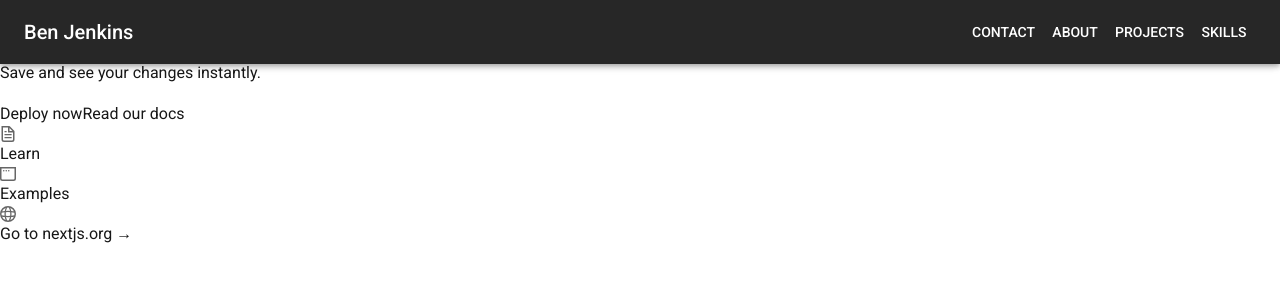
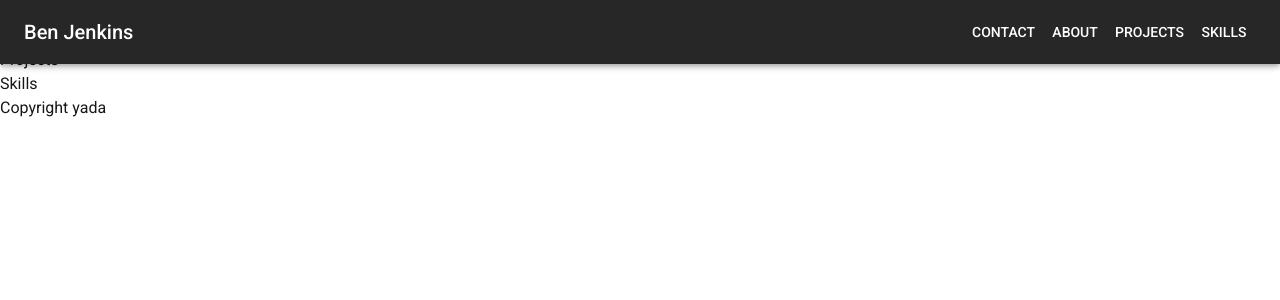
Before and after one commit to benjenkinsv95/react-next-redux-ts-portfolio, a Next.js app: page / in a window 1280 px wide. Shown: the top 300 px of the page. Built offline with nearby package versions, Linux system fonts and the light colour scheme; what @mui/material-nextjs would draw is missing.

Commit message:
Add scaffolding for portfolio website

```diff
--- a/src/app/page.tsx
+++ b/src/app/page.tsx
@@ -1,96 +1,15 @@
-import Image from "next/image";
 
 export default function Home() {
   return (
     <div className="grid grid-rows-[20px_1fr_20px] items-center justify-items-center min-h-screen p-8 pb-20 gap-16 sm:p-20">
       <main className="flex flex-col gap-8 row-start-2 items-center sm:items-start">
-        <Image
-          className="dark:invert"
-          src="/next.svg"
-          alt="Next.js logo"
-          width={180}
-          height={38}
-          priority
-        />
-        <ol className="list-inside list-decimal text-sm text-center sm:text-left">
-          <li className="mb-2">
-            Ben Jenkins
-          </li>
-          <li>Save and see your changes instantly.</li>
-        </ol>
-
-        <div className="flex gap-4 items-center flex-col sm:flex-row">
-          <a
-            className="rounded-full border border-solid border-transparent transition-colors flex items-center justify-center bg-foreground text-background gap-2 hover:bg-[#383838] dark:hover:bg-[#ccc] text-sm sm:text-base h-10 sm:h-12 px-4 sm:px-5"
-            href="https://vercel.com/new?utm_source=create-next-app&utm_medium=appdir-template-tw&utm_campaign=create-next-app"
-            target="_blank"
-            rel="noopener noreferrer"
-          >
-            <Image
-              className="dark:invert"
-              src="/vercel.svg"
-              alt="Vercel logomark"
-              width={20}
-              height={20}
-            />
-            Deploy now
-          </a>
-          <a
-            className="rounded-full border border-solid border-black/[.08] dark:border-white/[.145] transition-colors flex items-center justify-center hover:bg-[#f2f2f2] dark:hover:bg-[#1a1a1a] hover:border-transparent text-sm sm:text-base h-10 sm:h-12 px-4 sm:px-5 sm:min-w-44"
-            href="https://nextjs.org/docs?utm_source=create-next-app&utm_medium=appdir-template-tw&utm_campaign=create-next-app"
-            target="_blank"
-            rel="noopener noreferrer"
-          >
-            Read our docs
-          </a>
-        </div>
+        <section>Contact</section>
+        <section>About</section>
+        <section>Projects</section>
+        <section>Skills</section>
       </main>
       <footer className="row-start-3 flex gap-6 flex-wrap items-center justify-center">
-        <a
-          className="flex items-center gap-2 hover:underline hover:underline-offset-4"
-          href="https://nextjs.org/learn?utm_source=create-next-app&utm_medium=appdir-template-tw&utm_campaign=create-next-app"
-          target="_blank"
-          rel="noopener noreferrer"
-        >
-          <Image
-            aria-hidden
-            src="/file.svg"
-            alt="File icon"
-            width={16}
-            height={16}
-          />
-          Learn
-        </a>
-        <a
-          className="flex items-center gap-2 hover:underline hover:underline-offset-4"
-          href="https://vercel.com/templates?framework=next.js&utm_source=create-next-app&utm_medium=appdir-template-tw&utm_campaign=create-next-app"
-          target="_blank"
-          rel="noopener noreferrer"
-        >
-          <Image
-            aria-hidden
-            src="/window.svg"
-            alt="Window icon"
-            width={16}
-            height={16}
-          />
-          Examples
-        </a>
-        <a
-          className="flex items-center gap-2 hover:underline hover:underline-offset-4"
-          href="https://nextjs.org?utm_source=create-next-app&utm_medium=appdir-template-tw&utm_campaign=create-next-app"
-          target="_blank"
-          rel="noopener noreferrer"
-        >
-          <Image
-            aria-hidden
-            src="/globe.svg"
-            alt="Globe icon"
-            width={16}
-            height={16}
-          />
-          Go to nextjs.org →
-        </a>
+        Copyright yada
       </footer>
     </div>
   );
```
